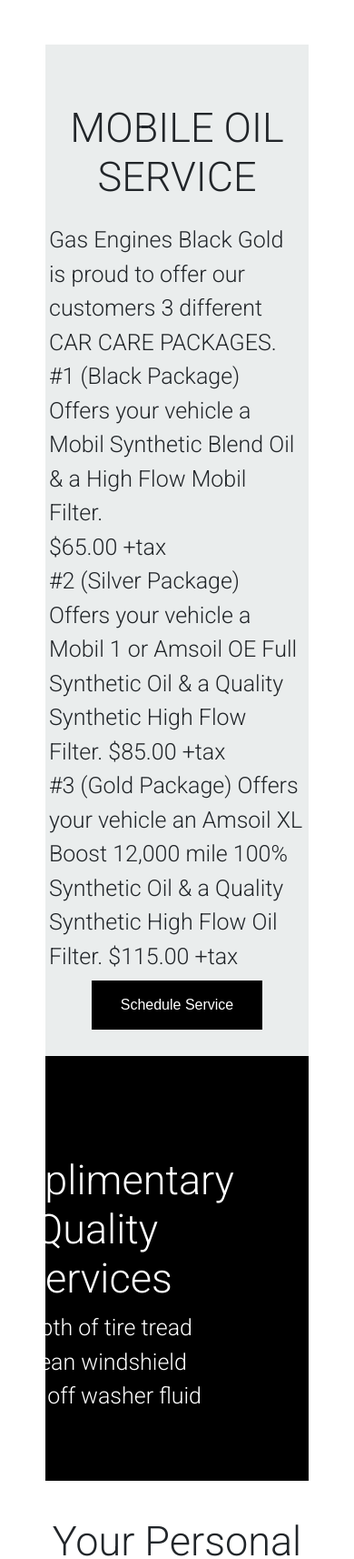
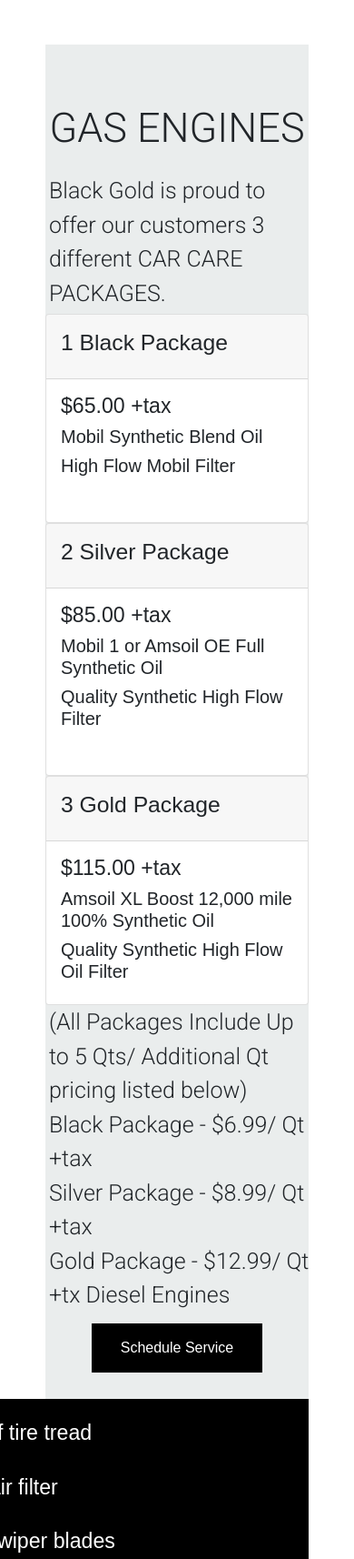
Before and after one commit to pearl178/black-gold-web-app, a PHP site: page / in a window 390 px wide. Shown: the part 497-2211 px from the top of the page at 91% size. Run offline with PHP 8.4, Linux system fonts and the light colour scheme; some libraries are stand-ins or nearby versions.

Commit message:
change styling, make website responsive

```diff
--- a/index.php
+++ b/index.php
@@ -1,48 +1,169 @@
 <?php include('navbar.php'); ?>
 <div class="hero-image">
   <div class="hero-text">
-    <h1 style="font-size:50px">COMPLIMENTARY QUALITY SERVICES</h1>
-    <p class="main">Depth of tire tread - Clean windshield - Top off washer fluid</p>
+    <h1 style="font-size:50px">MOBILE OIL SERVICES</h1>
+    <h2 class="pit-crew">Your Personal Pit Crew</h2>
   </div>
 </div>
 <div class="padd">
-        <div class="back">
-        <h1 class="title">MOBILE OIL SERVICE</h1>
-            <p class="main"> Gas Engines Black Gold is proud to offer our customers 3 different CAR CARE PACKAGES. <br>
-            #1 (Black Package) Offers your vehicle a Mobil Synthetic Blend Oil &
-            a High Flow Mobil Filter. <br>
-            $65.00 +tax <br>
-            #2 (Silver Package) Offers your vehicle a Mobil 1 or Amsoil OE Full Synthetic Oil &
-            a Quality Synthetic High Flow Filter.
-            $85.00 +tax <br>
-            #3 (Gold Package) Offers your vehicle an Amsoil XL Boost 12,000 mile 100% Synthetic Oil &
-            a Quality Synthetic High Flow Oil Filter.
-            $115.00 +tax
-        </p><center>
-        <button class="button button1" type="button" onclick="window.location.href='schedule.php';">Schedule Service</button>
-        </center>
+  <div class="back">
+  <h1 class="title">GAS ENGINES</h1>
+  <p class="main">Black Gold is proud to offer our customers 3 different CAR CARE PACKAGES. </p>
+  <div class="row">
+  <div class='pricing-column col-lg-4 col-md-6'>
+    <div class="card">
+      <div class="card-header py-3">
+        <h2>1 Black Package</h2>
+      </div>
+      <div class="card-body">
+        <h3>$65.00 +tax</h3>
+        <h5>Mobil Synthetic Blend Oil</h5>
+        <h5>High Flow Mobil Filter</h5>
+        <p style='visibility:hidden'>Unlimited App Usage</p>
+      </div>
     </div>
+  </div>
+  <div class='pricing-column col-lg-4 col-md-6'>
+    <div class="card">
+      <div class="card-header py-3">
+        <h2>2 Silver Package</h2>
+      </div>
+      <div class="card-body">
+        <h3>$85.00 +tax</h3>
+        <h5>Mobil 1 or Amsoil OE Full Synthetic Oil</h5>
+        <h5>Quality Synthetic High Flow Filter</h5>
+        <p style='visibility:hidden'>Unlimited App Usage</p>
+      </div>
+    </div>
+  </div>
+  <div class='pricing-column col-lg-4'>
+    <div class="card">
+      <div class="card-header py-3">
+        <h2>3 Gold Package</h2>
+      </div>
+      <div class="card-body">
+        <h3>$115.00 +tax</h3>
+        <h5>Amsoil XL Boost 12,000 mile 100% Synthetic Oil</h5>
+        <h5>Quality Synthetic High Flow Oil Filter</h5>
+      </div>
+    </div>
+  </div>
+  <p class="main"> (All Packages Include Up to 5 Qts/ Additional Qt pricing listed below) <br>
+    Black Package - $6.99/ Qt +tax <br>Silver Package - $8.99/ Qt +tax <br>Gold Package - $12.99/ Qt +tx Diesel Engines<p>
+</div>
+  <center>
+  <button class="button button1" type="button" onclick="window.location.href='schedule.php';">Schedule Service</button>
+  </center>
+</div>
 <div class="container">
-  <div class="image">
-    <img src="img/img2.JPG">
+
+
+  <section class='complements'>
+    <div id="carouselExampleControls" class="carousel slide" data-bs-ride="carousel">
+      <div class="carousel-inner">
+        <div class="carousel-item active">
+          <div class='container'>
+            <div class="row">
+              <div class="col-lg-6">
+                <i class="fa-solid fa-circle-check complement-icons"></i>
+                <h3 class='feature-title'>Depth of tire tread</h3>
+                <i class="fa-solid fa-circle-check complement-icons"></i>
+                <h3 class='feature-title'>Check air filter</h3>
+                <i class="fa-solid fa-circle-check complement-icons"></i>
+                <h3 class='feature-title'>Inspect wiper blades</h3>
+              </div>
+              <div class="col-lg-6">
+                <img src='img2.JPG' class='complement-img'>
+              </div>
+          </div>
+          </div>
+        </div>
+        <div class="carousel-item">
+          <div class='container'>
+            <div class="row">
+              <div class="col-lg-6">
+                <i class="fa-solid fa-circle-check complement-icons"></i>
+                <h3 class='feature-title'>Clean windshield</h3>
+                <i class="fa-solid fa-circle-check complement-icons"></i>
+                <h3 class='feature-title'>Check tire pressure</h3>
+                <i class="fa-solid fa-circle-check complement-icons"></i>
+                <h3 class='feature-title'>Visually inspect that your vehicle has not leaks on major components</h3>
+              </div>
+              <div class="col-lg-6">
+                <img src='img2.JPG' class='complement-img'>
+              </div>
+          </div>
+          </div>
+        </div>
+        <div class="carousel-item">
+          <div class='container'>
+            <div class="row">
+              <div class="col-lg-6">
+                <i class="fa-solid fa-circle-check complement-icons"></i>
+                <h3 class='feature-title'>Top off washer fluid</h3>
+                <i class="fa-solid fa-circle-check complement-icons"></i>
+                <h3 class='feature-title'>Vaccum front interior</h3>
+              </div>
+        <div class="col-lg-6">
+          <img src='img2.JPG' class='complement-img'>
+        </div>
+    </div>
+    </div>
   </div>
+      </div>
+      <button class="carousel-control-prev" type="button" data-bs-target="#carouselExampleControls" data-bs-slide="prev">
+        <span class="carousel-control-prev-icon" aria-hidden="true"></span>
+        <span class="visually-hidden">Previous</span>
+      </button>
+      <button class="carousel-control-next" type="button" data-bs-target="#carouselExampleControls" data-bs-slide="next">
+        <span class="carousel-control-next-icon" aria-hidden="true"></span>
+        <span class="visually-hidden">Next</span>
+      </button>
+    </div>
+    </section>
+</div>
+<div class=diesel>
+     <h1 class="title">DIESEL ENGINES</h1>
+     <div class="row">
+     <div class='pricing-column col-lg-6'>
+       <div class="card">
+         <div class="card-header py-3">
+           <h2>4 Diesel</h2>
+         </div>
+         <div class="card-body">
+           <h3>$115.00 +tax</h3>
+           <h5>Mobil Delvac 1300 Synthetic.</h5>
+           <h5 style='visibility:hidden'>High Flow Mobil Filter</h5>
+           <p style='visibility:hidden'>Unlimited App Usage</p>
+         </div>
+       </div>
+     </div>
+     <div class='pricing-column col-lg-6'>
+       <div class="card">
+         <div class="card-header py-3">
+           <h2>5 Diesel</h2>
+         </div>
+         <div class="card-body">
+           <h3>$180.00 +tax</h3>
+           <h5>Amsoil Heavy Duty Synthetic</h5>
+           <h5>Quality Synthetic High Flow Filter</h5>
+           <p style='visibility:hidden'>Unlimited App Usage</p>
+         </div>
+       </div>
+     </div>
+     </div>
+     <p class="main"> (All Packages include up to 10 Qts & a Full Synthetic High Flow Oil Filter) <br>
+       Additional Mobil 1 Qts - $7.99 +tax <br>Additional Amsoil Qts - $11.99 +tax<p>
+    <div class='additional'>
+      <h1 class="title">ADDITIONAL QUALITY SERVICES</h1>
+      <h4>Windowshield Wiper Replacement</h4>
+      <h5>$12.00 per wipe + tax</h5>
+      <h4>Tire Rotation</h4>
+      <h5>$125.00 (all 4 tires)</h5>
+      <h4>Air Filter Replacement</h4>
+      <h5>Starting at $20.00 + tax</h5>
+    </div>
+     </div>
+    </div>
 
-  <div class="text">
-    <center>
-     <h1 class="title-one">Complimentary Quality Services </h1>
-            <p class="main"> • Depth of tire tread <br>
-                             • Clean windshield <br>
-                             • Top off washer fluid
-             </p>
-    </center>
-  </div>
-</div>
-     <h1 class="title">Your Personal Pit Crew</h1>
-            <p class="main-two"> (All Packages Include Up to 5 Qts/ Additional Qt pricing listed below) <br>
-                Black Package - $6.99/ Qt +tax Silver Package - $8.99/ Qt +tax Gold Package - $12.99/ Qt +tx Diesel Engines <br>
-            #4 (Diesel) Mobil Delvac 1300 Synthetic. $115.00 +tax <br>
-            #5 (Diesel) Amsoil Heavy Duty Synthetic.
-            $180.00 +tax (All Packages include up to 10 Qts & a Full Synthetic High Flow Oil Filter) Additional Mobil 1 Qts are $7.99 +tax Additional Amsoil Qts are $11.99 +tax
-        </p>
-    </div>
 <?php include('footer.php'); ?>
```
